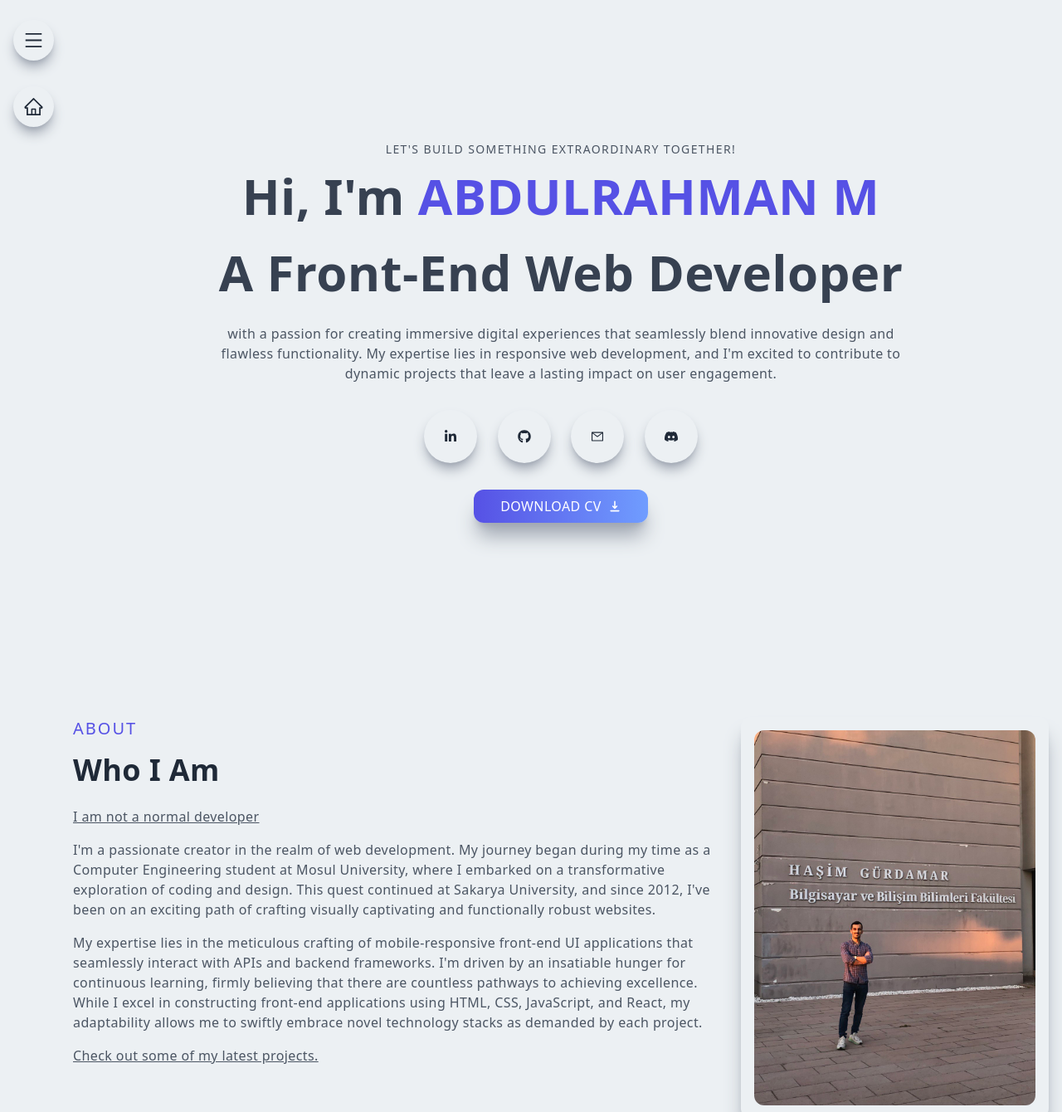
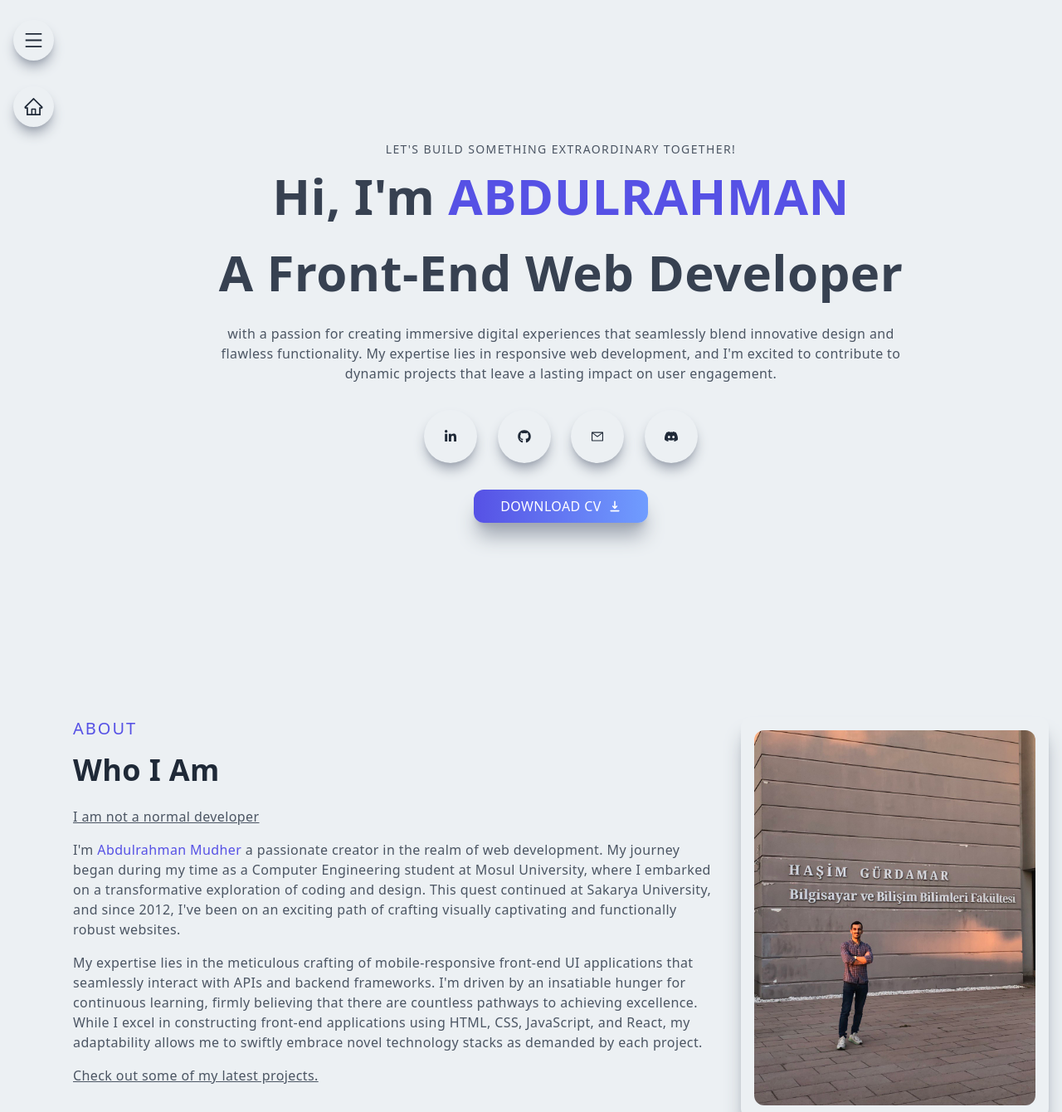
Before and after one commit to AbdalrahmanM/my-portfolio, a Next.js app: page / in a window 1280 px wide. Shown: the top 1340 px of the page at 83% size. Built offline with nearby package versions, Linux system fonts and the light colour scheme.

Commit message:
Edit on about and main

```diff
--- a/components/About.jsx
+++ b/components/About.jsx
@@ -5,14 +5,14 @@ import Link from "next/link";
 
 const About = () => {
     return (
-        <div id="about" className="w-full md:h-auto p-2 flex items-center py-16 max-sm:py-24 section-slide-in">
+        <div id="about" className="w-full md:h-auto p-2 flex items-center py-16 max-sm:py-28 section-slide-in">
             <div className="max-w-[1240px] m-auto md:grid grid-cols-3 gap-8">
                 <div className="col-span-2">
                     <p className=" uppercase text-xl tracking-widest text-[#5651e5]">About</p>
                     <h2 className="py-4">Who I Am</h2>
                     <p className="py-2 text-gray-600 underline">I am not a normal developer </p>
                     <p className="py-2 text-gray-600">
-                        I&apos;m a passionate creator in the realm of web development.
+                        I&apos;m <span className="text-[#5651e5]">Abdulrahman Mudher</span> a passionate creator in the realm of web development.
                         My journey began during my time as a Computer Engineering student at Mosul University,
                         where I embarked on a transformative exploration of coding and design. This quest continued at
                         Sakarya University, and since 2012, I&apos;ve been on an exciting path of crafting visually captivating
--- a/components/Main.jsx
+++ b/components/Main.jsx
@@ -12,7 +12,7 @@ export const Main = () => {
       <div className="max-w-[1240px] w-full h-full mx-auto p-2 flex justify-center items-center">
         <div>
           <p className="uppercase text-sm tracking-widest text-gray-600">Let&apos;s Build Something Extraordinary Together!</p>
-          <h1 className="py-4 text-gray-700">Hi, I&apos;m <span className="text-[#5651e5]">ABDULRAHMAN M</span></h1>
+          <h1 className="py-4 text-gray-700">Hi, I&apos;m <span className="text-[#5651e5]">ABDULRAHMAN</span></h1>
           <h1 className="py-4 text-gray-700">A Front-End Web Developer</h1>
           <p className="py-4 text-gray-600 max-w-[70%] m-auto">with a passion for creating immersive digital experiences that seamlessly
             blend innovative design and flawless functionality. My expertise lies in responsive web development, and I&apos;m excited to contribute to
```
